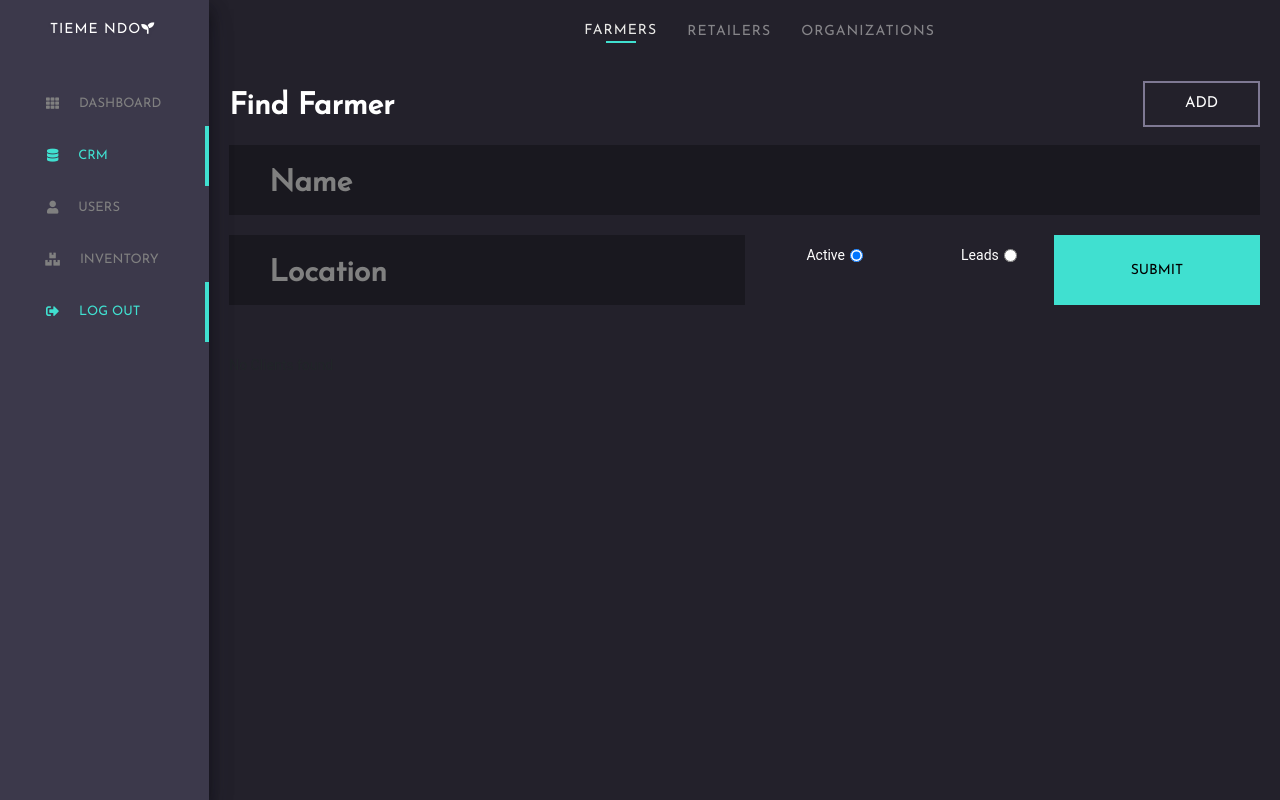
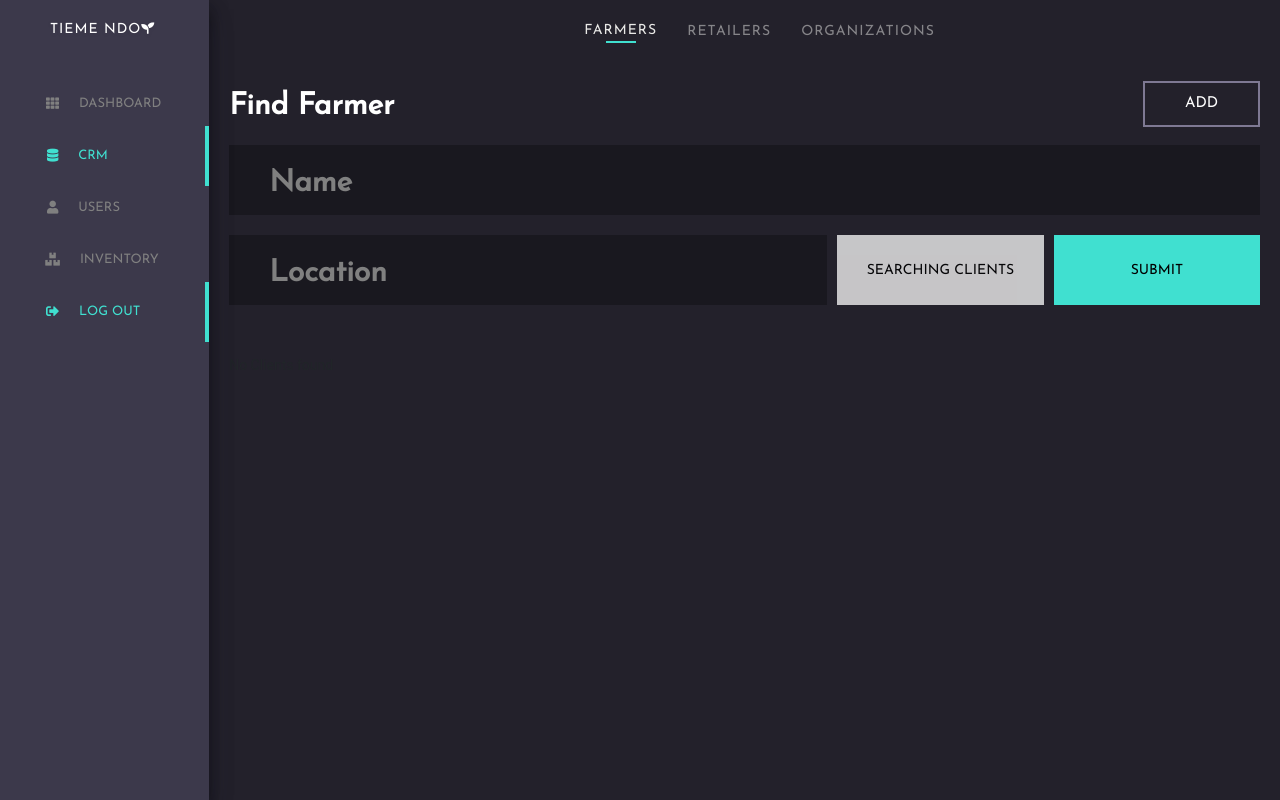
Before and after one commit to labs13-agriculture/front-end, a React (Create React App) app: page /search/farmer in a window 1280 px wide. Built offline with nearby package versions, Linux system fonts and the light colour scheme; sample sign-in values are in the browser's storage; a web font is replaced by a local one.

Commit message:
removed margin changed with on tables, updated Button Styles in search

```diff
--- a/src/components/GlobalSideNav.js
+++ b/src/components/GlobalSideNav.js
@@ -30,7 +30,7 @@ export default class GlobalSideNav extends Component {
         </StyledDiv>
         <StyledDiv className="hvr-underline-reveal">
           <NavLink to="/search" style={{ textDecoration: "none" }}>
-            <i class="fas fa-database" />
+            <i className="fas fa-database" />
             <span className="navspan">CRM</span>
           </NavLink>
         </StyledDiv>
--- a/src/components/Organization/OrganizationBranch.js
+++ b/src/components/Organization/OrganizationBranch.js
@@ -47,8 +47,7 @@ export default withRouter(connected);
 const StyledTable = styled.table`
   font-family: arial, sans-serif;
   border-collapse: collapse;
-  margin: 5%;
-  width: 90%;
+  width: 100%;
 `;
 
 const BranchContainer = styled.div`
--- a/src/components/SearchComponents/SearchForm.js
+++ b/src/components/SearchComponents/SearchForm.js
@@ -49,7 +49,6 @@ class SearchForm extends Component {
     return (
       <StyledForm onSubmit={e => this.submitForm(e)}>
         <label className="name">
-
           <input
             onChange={e => this.handleChange(e)}
             type="text"
@@ -59,7 +58,6 @@ class SearchForm extends Component {
           />
         </label>
         <label className="location">
-
           <input
             onChange={e => this.handleChange(e)}
             type="text"
@@ -68,32 +66,14 @@ class SearchForm extends Component {
             value={this.state.location}
           />
         </label>
-
-
-        <div>
-          <label className="checkbox">
-            Active
-            <input
-              onClick={e => this.clickChange(e)}
-              type="radio"
-              name="includeActive"
-              value="active"
-              checked={!this.state.includeLeads}
-            />
-          </label>
-          <label className="checkbox">
-            Leads
-            <input
-              onClick={e => this.clickChange(e)}
-              type="radio"
-              name="includeLeads"
-              value="leads"
-              checked={this.state.includeLeads}
-            />
-          </label>
-        </div>
+        <button
+          className="toggleLead"
+          type="button"
+          onClick={e => this.clickChange(e)}
+        >
+          SEARCHING {this.state.includeLeads ? "LEADS" : "CLIENTS"}
+        </button>
         <input className="submitButton" value="SUBMIT" type="submit" />
-
       </StyledForm>
     );
   }
--- a/src/components/Transaction/Transactions.js
+++ b/src/components/Transaction/Transactions.js
@@ -61,8 +61,7 @@ export default connect(
 const StyledTable = styled.table`
   font-family: arial, sans-serif;
   border-collapse: collapse;
-  margin: 5%;
-  width: 90%;
+  width: 100%;
 `;
 
 const TransactionContainer = styled.div`
--- a/src/styles/searchStyles.js
+++ b/src/styles/searchStyles.js
@@ -23,9 +23,9 @@ const StyledForm = styled.form`
     flex-wrap: wrap;
     align-items: flex-start;
     justify-content: space-between;
-    ${'' /* width: 95%; */}
+    ${"" /* width: 95%; */}
     color: white;
-    ${'' /* margin: 10px auto; */}
+    ${"" /* margin: 10px auto; */}
 
     ${media.phone`flex-direction: column;`}
     ${media.phone`align-items: center;`}
@@ -85,7 +85,7 @@ const StyledForm = styled.form`
         }
     }
     .location{
-        width: 50%;
+        width: 58%;
         ${media.phone`width:100%;`}
 
         input{
@@ -118,7 +118,7 @@ const StyledForm = styled.form`
 
     .submitButton{
       height: 70px;
-      width:20%;
+      width: 20%;
       padding: 0px;
 
       border-radius: 0px;
@@ -133,6 +133,24 @@ const StyledForm = styled.form`
         ${media.phone`width: 95%;`}
     }
 
+    .toggleLead{
+      height: 70px;
+      width: 20%;
+      padding: 0px;
+
+      border-radius: 0px;
+
+      border: none;
+      opacity:.8;
+
+      &:hover{
+        opacity: 1;
+      }
+
+      font-family: "Josefin Sans", sans-serif;
+        ${media.phone`width: 95%;`}
+    }
+
 `;
 
 export default StyledForm;
```
